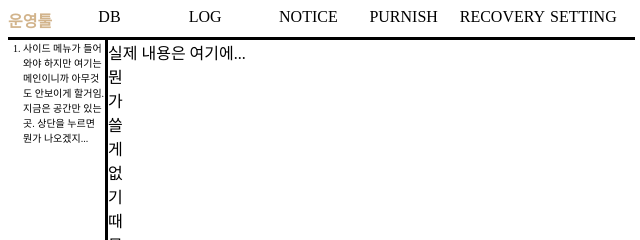
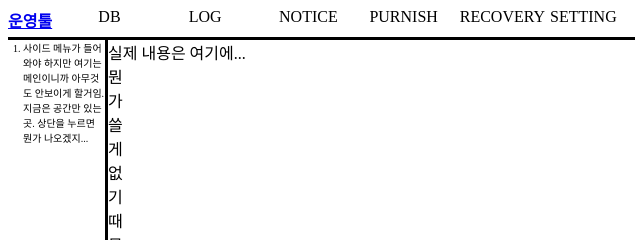
Before and after one commit to yong-wook/optool-test, a plain HTML site: page index.html in a window 1280 px wide. Shown: the top 240 px of the page, 0-640 px from the left. Drawn offline with Linux system fonts and the light colour scheme.

Commit message:
링크추가

```diff
--- a/index.html
+++ b/index.html
@@ -41,7 +41,9 @@
 
     <body>
     <div id = "top">
-      <div id ="home" href = "index.html">운영툴</div>
+      <div id ="home">
+        <a href = "index.html">운영툴</a>
+      </div>
       <div>DB</div>
       <div>LOG</div>
       <div>NOTICE</div>
```
